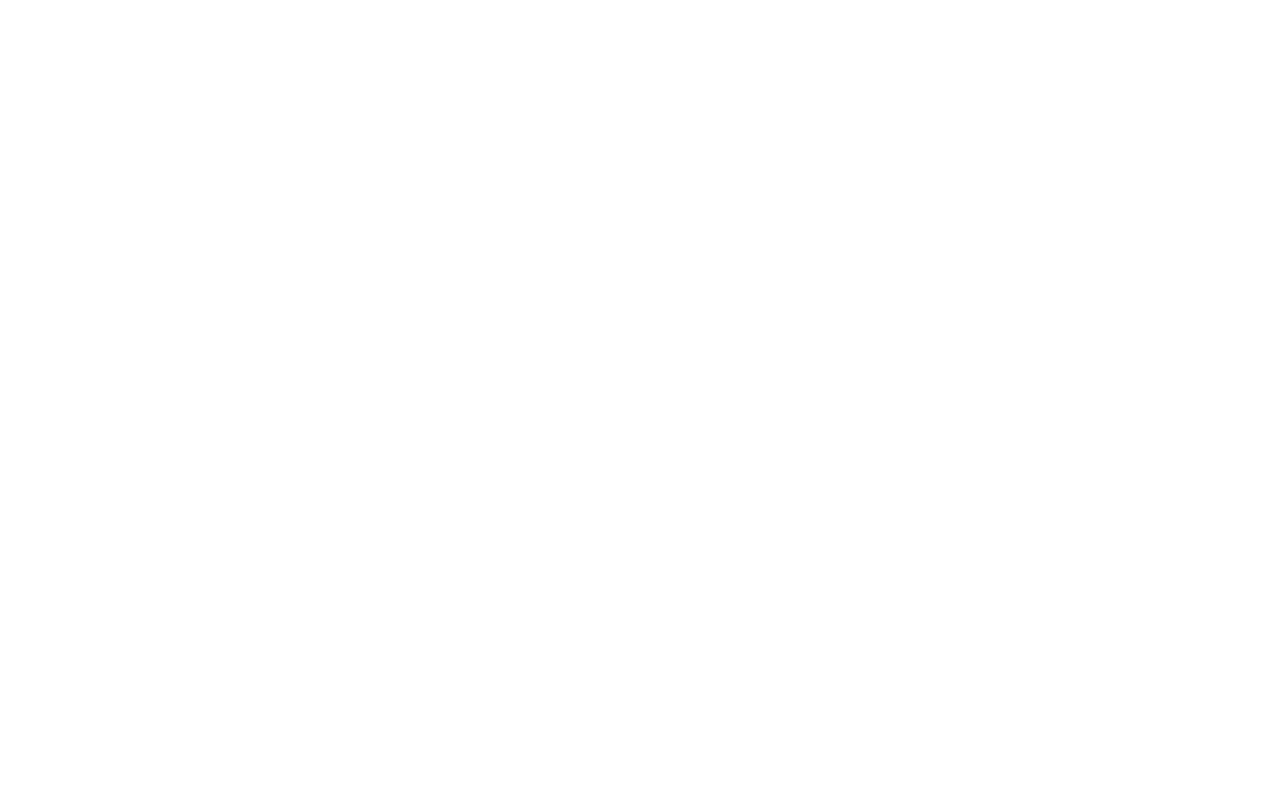
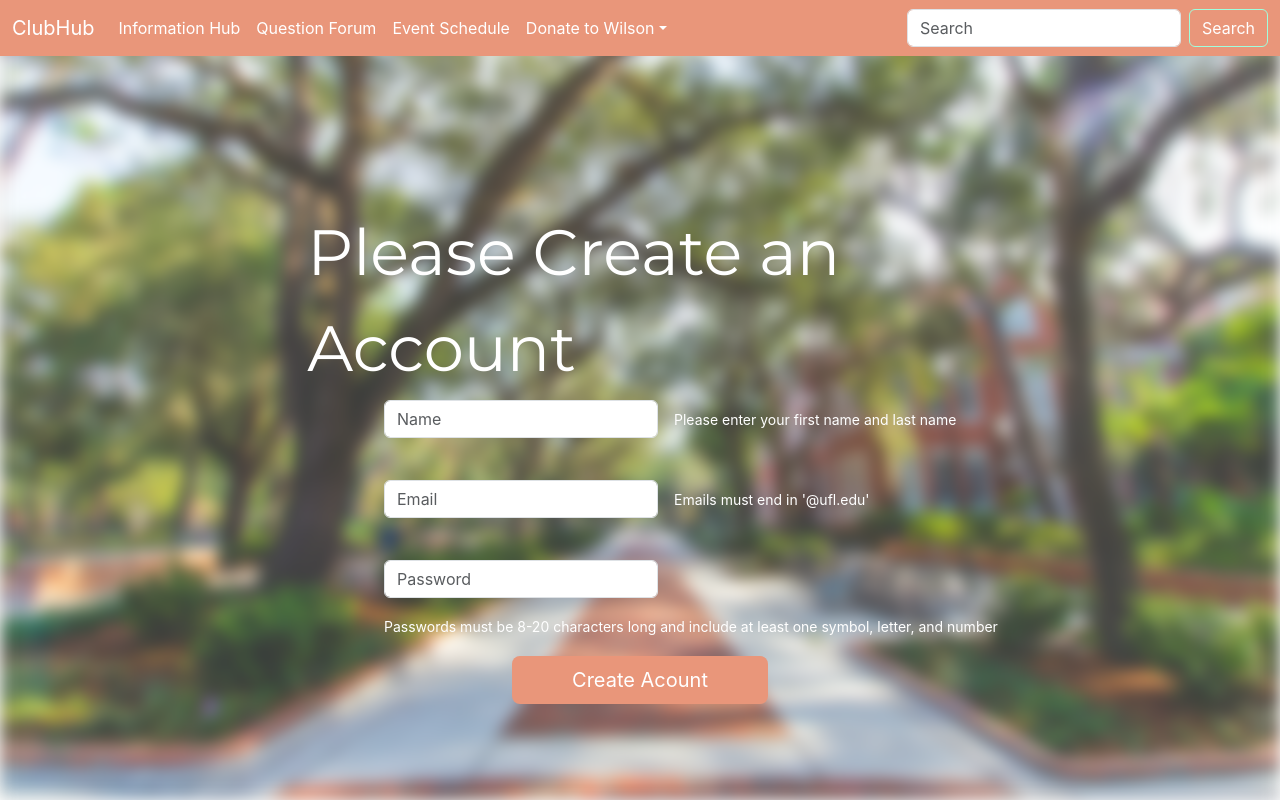
Before and after one commit to WilsonGoins/ClubHub, a React (Create React App) app in the folder React/clubhub/: page /createaccount in a window 1280 px wide. Before the commit this address had no page. Built offline with nearby package versions, Linux system fonts and the light colour scheme.

Commit message:
added create acc page

```diff
--- a/React/clubhub/src/App/App.js
+++ b/React/clubhub/src/App/App.js
@@ -1,12 +1,14 @@
 import React from 'react';
 import { BrowserRouter, Route, Routes} from 'react-router-dom';
 import LandingPage from "../LandingPage/LandingPage"
+import CreateAccount from "../CreateAccount/CreateAccount"
 
 function App() {
     return (
         <BrowserRouter>
             <Routes>
                 <Route path="/" exact element={<LandingPage />} />
+                <Route path="/createaccount" exact element={<CreateAccount />} />
 
             </Routes>
         </BrowserRouter>
--- /dev/null
+++ b/React/clubhub/src/CreateAccount/CreateAccount.css
@@ -0,0 +1,56 @@
+@font-face {
+    font-family: Montserrat;
+    src: url(../Assets/Montserrat-Font.ttf) format("truetype");
+}
+
+.CA-title-container {
+    position: absolute;
+    top: 37.5%;
+    left: 60%;
+    width: 60%;
+    transform: translate(-60%, -50%);
+}
+
+.CA-title-text {
+    font-family: 'Montserrat';
+    font-size: 400%;
+    color: white;
+}
+
+.CA-name-text {
+    position: absolute;
+    left: 30%;
+    top: 50%;
+}
+
+.CA-email-text {
+    position: absolute;
+    left: 30%;
+    top: 60%;
+
+}
+
+.CA-password-text {
+    position: absolute;
+    left: 30%;
+    top: 70%;
+}
+
+.CA-help-text {
+    color: white;
+}
+
+.CA-create-btn {
+    position: absolute;
+    top: 85%;
+    left: 50%;
+    width: 20%;
+    font-size: 125%;
+    color: white;
+    transform: translate(-50%, -50%);
+}
+
+.CA-create-btn:hover {
+    color: #A0FFDD;
+    background-color: darksalmon;
+}
--- /dev/null
+++ b/React/clubhub/src/CreateAccount/CreateAccount.js
@@ -0,0 +1,108 @@
+import React, {useState} from "react"
+import Navbar from "../Navbar/Navbar"
+import "./CreateAccount.css"
+import PlazaOfTheAmericas from "./PlazaOfTheAmericas.png"
+
+
+const CreateAccount = () => {
+    const [name, setName] = useState("");
+    const [email, setEmail] = useState("");
+    const [password, setPassword] = useState("");
+
+    const CreateAccount = () => {
+        if (ValidateStuff()) {
+            console.log(name, email, password, " are good!");
+        }
+    }
+
+    const ValidateStuff = () => {
+        const nameRegex = /^\w+\s\w+$/;
+        const emailRegex = /^\S+@ufl\.edu$/;
+        const passwordRegex = /^(?=.*[A-Za-z])(?=.*\d)(?=.*[!@#$%^&*()-_+=])[A-Za-z\d!@#$%^&*()-_+=]{8,20}$/;
+
+        if (!nameRegex.test(name)) {
+            return false;
+        }
+
+        if (!emailRegex.test(email)) {
+            return false;
+        }
+
+        if (!passwordRegex.test(password)) {
+            return false;
+        }
+
+        return true;
+    }
+
+    return (
+        <>
+            <div>
+                <img src={PlazaOfTheAmericas} alt="Plaza of the Americas - UF" className="LP-bg-img" />
+            </div>
+
+            <Navbar />
+
+            <div className="CA-title-container">
+                <div className="CA-title-text">
+                    Please Create an Account
+                </div>
+            </div>
+
+            <form onSubmit={CreateAccount}>
+                {/* name */}
+                <div class="CA-name-text row g-3 align-items-center">
+                    <div class="col-auto">
+                        <input type="text" id="inputPassword6" class="form-control" placeholder="Name" aria-describedby="passwordHelpInline"
+                            onChange={(event) => setName(event.target.value)}
+                            value={name}
+                        />
+                    </div>
+                    <div class="col-auto">
+                        <span id="passwordHelpInline" class="form-text CA-help-text">
+                        Please enter your first name and last name
+                        </span>
+                    </div>
+                </div>
+
+                {/* email */}
+                <div class="CA-email-text row g-3 align-items-center">
+                    <div class="col-auto">
+                        <input type="text" id="inputPassword6" class="form-control" placeholder="Email" aria-describedby="passwordHelpInline"
+                            onChange={(event) => setEmail(event.target.value)}
+                            value={email}
+                        />
+                    </div>
+                    <div class="col-auto">
+                        <span id="passwordHelpInline" class="form-text CA-help-text">
+                        Emails must end in '@ufl.edu'
+                        </span>
+                    </div>
+                </div>
+
+                {/* password */}
+                <div class="CA-password-text row g-3 align-items-center">
+                    <div class="col-auto">
+                        <input type="password" id="inputPassword6" class="form-control" placeholder="Password" aria-describedby="passwordHelpInline"
+                            onChange={(event) => setPassword(event.target.value)}
+                            value={password}
+                        />
+                    </div>
+                    <div class="col-auto">
+                        <span id="passwordHelpInline" class="form-text CA-help-text">
+                        Passwords must be 8-20 characters long and include at least one symbol, letter, and number
+                        </span>
+                    </div>
+                </div>
+
+                {/* create account button */}
+                <button type="button" class="btn btn-lg NVB-bg-color CA-create-btn" onClick={CreateAccount}>
+                    Create Acount
+                </button>
+            </form>
+
+        </>
+    )
+}
+
+export default CreateAccount;
--- a/React/clubhub/src/LandingPage/LandingPage.css
+++ b/React/clubhub/src/LandingPage/LandingPage.css
@@ -10,10 +10,6 @@
     background-image: url("PlazaOfTheAmericas.png");
     background-size: cover;
     filter: blur(8px);
-}
-
-.LP-title {
-    color:darksalmon
 }
 
 .LP-title-container {
@@ -51,6 +47,12 @@
     width: 20%;
     font-size: 200%;
     transform: translate(-50%, -50%);
+    color: white;
+}
+
+.LP-login-btn:hover {
+    color: #A0FFDD;
+    background-color: darksalmon;
 }
 
 .LP-create-btn {
@@ -60,13 +62,25 @@
     width: 20%;
     font-size: 200%;
     transform: translate(-50%, -50%);
+    color: white;
 }
 
-.LP-read-btn {
+.LP-create-btn:hover {
+    color: #A0FFDD;
+    background-color: darksalmon;
+}
+
+.LP-learn-btn {
     position: absolute;
     top: 82%;
     left: 50%;
     width: 20%;
     font-size: 200%;
     transform: translate(-50%, -50%);
+    color: white;
 }
+
+.LP-learn-btn:hover {
+    color: #A0FFDD;
+    background-color: darksalmon;
+}
--- a/React/clubhub/src/LandingPage/LandingPage.js
+++ b/React/clubhub/src/LandingPage/LandingPage.js
@@ -1,9 +1,16 @@
 import React from "react"
+import { useNavigate } from "react-router-dom"
 import Navbar from "../Navbar/Navbar"
 import "./LandingPage.css"
 import PlazaOfTheAmericas from "./PlazaOfTheAmericas.png"
 
 const LandingPage = () => {
+    const navigate = useNavigate();
+
+    const GoToCreateAccount = () => {
+        navigate("/createaccount");
+    }
+
 
     return (
         <div>
@@ -32,12 +39,12 @@
 
             {/* create account */}
             <div>
-                <button type="button" class="btn btn-lg NVB-bg-color LP-create-btn">Create Account</button>
+                <button type="button" class="btn btn-lg NVB-bg-color LP-create-btn" onClick={GoToCreateAccount}>Create Account</button>
             </div>
 
-            {/* read more */}
+            {/* learn more */}
             <div>
-                <button type="button" class="btn btn-lg NVB-bg-color LP-read-btn">Read More</button>
+                <button type="button" class="btn btn-lg NVB-bg-color LP-learn-btn">Learn More</button>
             </div>
         </div>
     )
--- a/React/clubhub/src/Navbar/Navbar.js
+++ b/React/clubhub/src/Navbar/Navbar.js
@@ -67,14 +67,14 @@
     return (
         <nav class="navbar navbar-expand-lg NVB-bg-color">
             <div class="container-fluid">
-                <a class="navbar-brand NVB-text-color" href="#" style={navItemStyles.clubHub} onMouseEnter={() => handleNavItemHover('clubHub')} onMouseLeave={() => handleNavItemMouseLeave('clubHub')}>ClubHub</a>
+                <a class="navbar-brand NVB-text-color" href="/" style={navItemStyles.clubHub} onMouseEnter={() => handleNavItemHover('clubHub')} onMouseLeave={() => handleNavItemMouseLeave('clubHub')}>ClubHub</a>
                 <button class="navbar-toggler" type="button" data-bs-toggle="collapse" data-bs-target="#navbarSupportedContent" aria-controls="navbarSupportedContent" aria-expanded="false" aria-label="Toggle navigation">
                 <span class="navbar-toggler-icon"></span>
                 </button>
                 <div class="collapse navbar-collapse" id="navbarSupportedContent">
                 <ul class="navbar-nav me-auto mb-2 mb-lg-0">
                     <li class="nav-item">
-                    <a class="nav-link NVB-text-color" aria-current="page" href="#" style={navItemStyles.informationHub} onMouseEnter={() => handleNavItemHover('informationHub')} onMouseLeave={() => handleNavItemMouseLeave('informationHub')}>Information Hub</a>
+                    <a class="nav-link NVB-text-color" href="#" aria-current="page" style={navItemStyles.informationHub} onMouseEnter={() => handleNavItemHover('informationHub')} onMouseLeave={() => handleNavItemMouseLeave('informationHub')}>Information Hub</a>
                     </li>
                     <li class="nav-item">
                     <a class="nav-link NVB-text-color" href="#" style={navItemStyles.questionForum} onMouseEnter={() => handleNavItemHover('questionForum')} onMouseLeave={() => handleNavItemMouseLeave('questionForum')}>Question Forum</a>
```
Also changed, not shown: React/clubhub/src/CreateAccount/PlazaOfTheAmericas.png (added).
